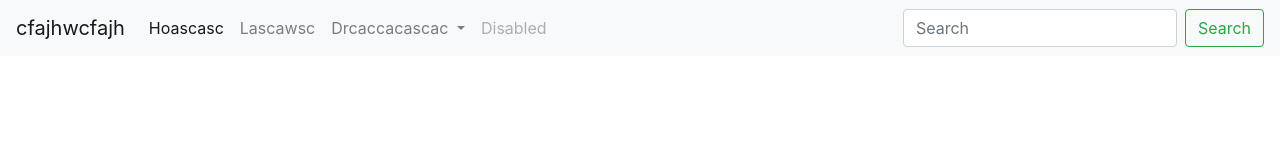
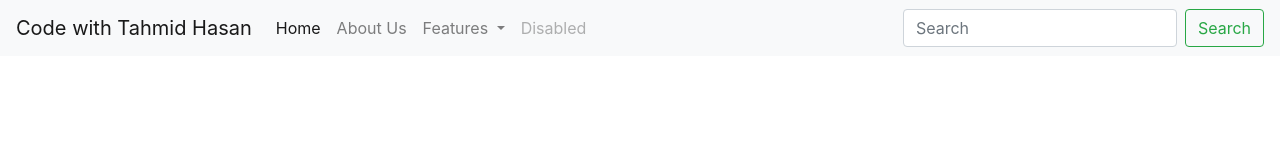
Before and after one commit to Tahmid-Hasan-09/PracticeProject, a plain HTML site: page index.html in a window 1280 px wide. Drawn offline with nearby package versions, Linux system fonts and the light colour scheme.

Commit message:
Correction Of Structure

```diff
--- a/index.html
+++ b/index.html
@@ -12,7 +12,7 @@
   </head>
   <body>
     <nav class="navbar navbar-expand-lg navbar-light bg-light">
-        <a class="navbar-brand" href="#">cfajhwcfajh</a>
+        <a class="navbar-brand" href="#">Code with Tahmid Hasan</a>
         <button class="navbar-toggler" type="button" data-toggle="collapse" data-target="#navbarSupportedContent" aria-controls="navbarSupportedContent" aria-expanded="false" aria-label="Toggle navigation">
           <span class="navbar-toggler-icon"></span>
         </button>
@@ -20,17 +20,17 @@
         <div class="collapse navbar-collapse" id="navbarSupportedContent">
           <ul class="navbar-nav mr-auto">
             <li class="nav-item active">
-              <a class="nav-link" href="#">Hoascasc <span class="sr-only">(current)</span></a>
+              <a class="nav-link" href="#">Home <span class="sr-only">(current)</span></a>
             </li>
             <li class="nav-item">
-              <a class="nav-link" href="#">Lascawsc</a>
+              <a class="nav-link" href="#">About Us</a>
             </li>
             <li class="nav-item dropdown">
               <a class="nav-link dropdown-toggle" href="#" id="navbarDropdown" role="button" data-toggle="dropdown" aria-haspopup="true" aria-expanded="false">
-                Drcaccacascac
+                Features
               </a>
               <div class="dropdown-menu" aria-labelledby="navbarDropdown">
-                <a class="dropdown-item" href="#">Action</a>
+                <a class="dropdown-item" href="#">Our Office Branches</a>
                 <a class="dropdown-item" href="#">cacacac</a>
                 <div class="dropdown-divider"></div>
                 <a class="dropdown-item" href="#">Something else here</a>
```
